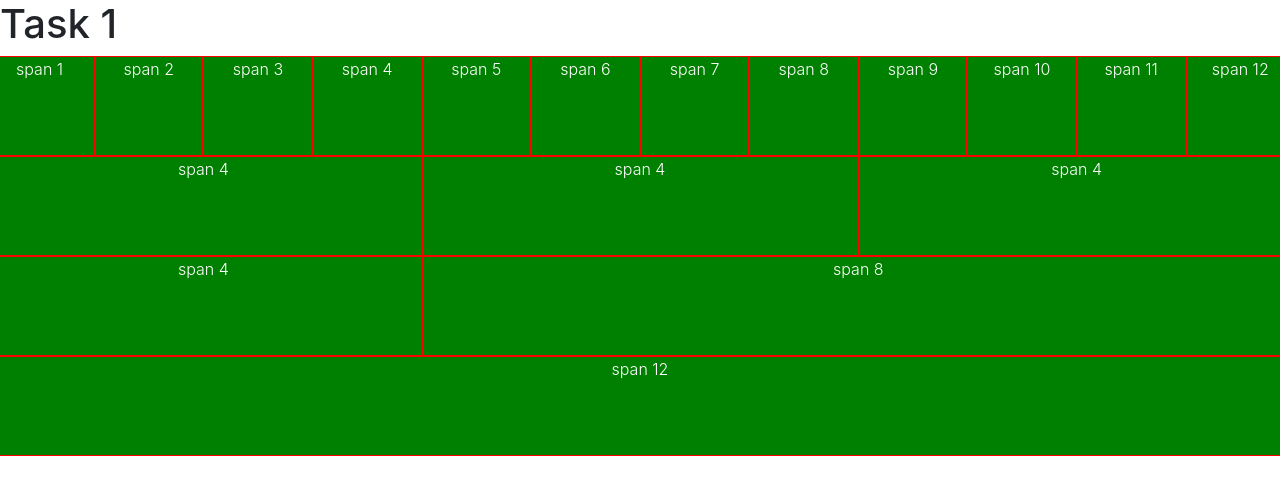
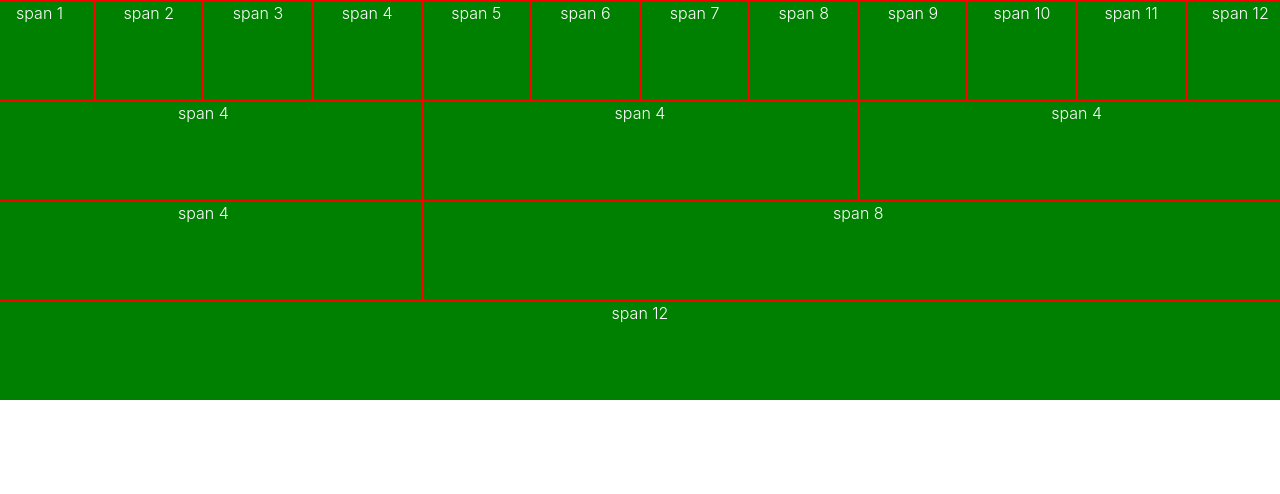
Before and after one commit to sanskriti800-gif/bootstrap_task1, a plain HTML site: page index.html in a window 1280 px wide. Drawn offline with nearby package versions, Linux system fonts and the light colour scheme.

Commit message:
Update and rename Task1.html to index.html

```diff
--- a/Task1.html
+++ b/index.html
@@ -23,7 +23,6 @@
 
 <body>
     <div>
-        <h1>Task 1</h1>
         <div class="row">
             <span class="col-1">span 1</span>
             <span class="col-1">span 2</span>
```
